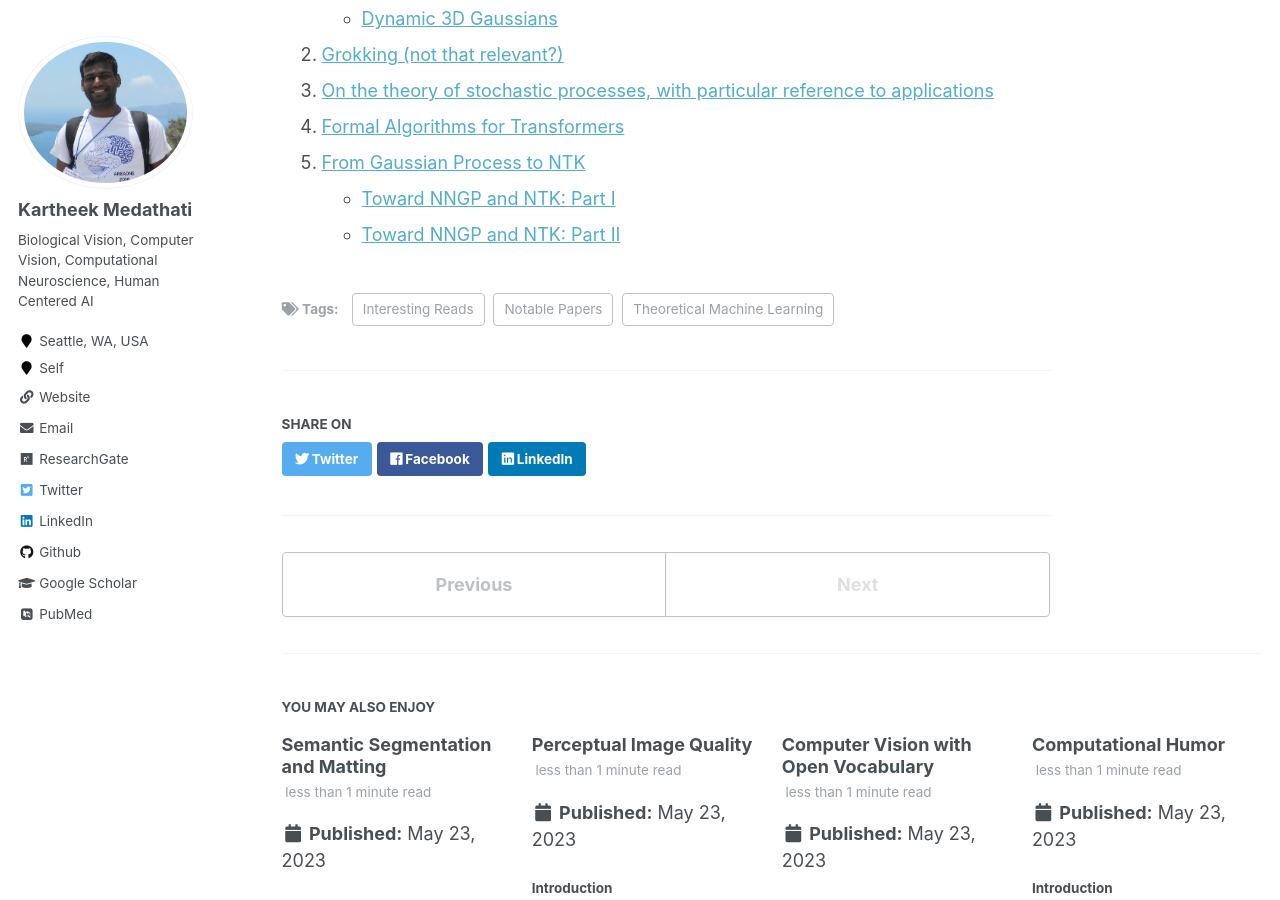
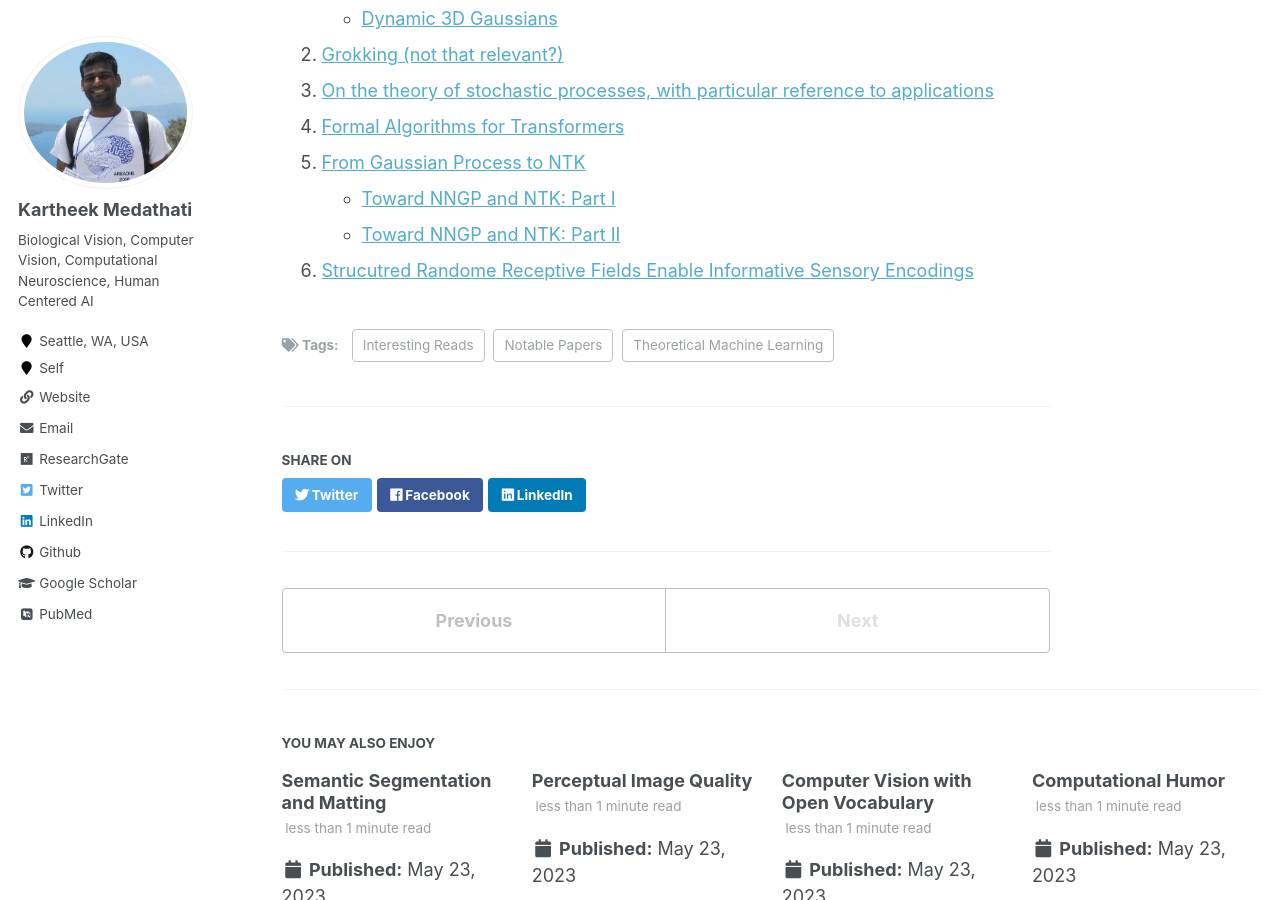
Before and after one commit to kartheekmedathati/kartheekmedathati.github.io, a Jekyll site: the page built from _posts/2023-08-23-Reading-blog-post-5.md, in a window 1280 px wide and 900 px high, scrolled down 427 px. Built offline with Jekyll 4.4.1, drawn with Linux system fonts in a browser that asks for light colours; some web fonts are replaced.

Commit message:
Structured Receptive fields

```diff
--- a/_posts/2023-08-23-Reading-blog-post-5.md
+++ b/_posts/2023-08-23-Reading-blog-post-5.md
@@ -21,3 +21,4 @@ tags:
 5. [From Gaussian Process to NTK](https://www.youtube.com/watch?v=VUX2bsrYag8)
     - [Toward NNGP and NTK: Part I](https://frankccccc.github.io/blog/posts/part_i_toward_nngp_and_ntk/)
     - [Toward NNGP and NTK: Part II](https://frankccccc.github.io/blog/posts/toward_nngp_and_ntk/)
+6. [Strucutred Randome Receptive Fields Enable Informative Sensory Encodings](https://www.youtube.com/watch?v=4Q2ZiwvCWTw)
```
